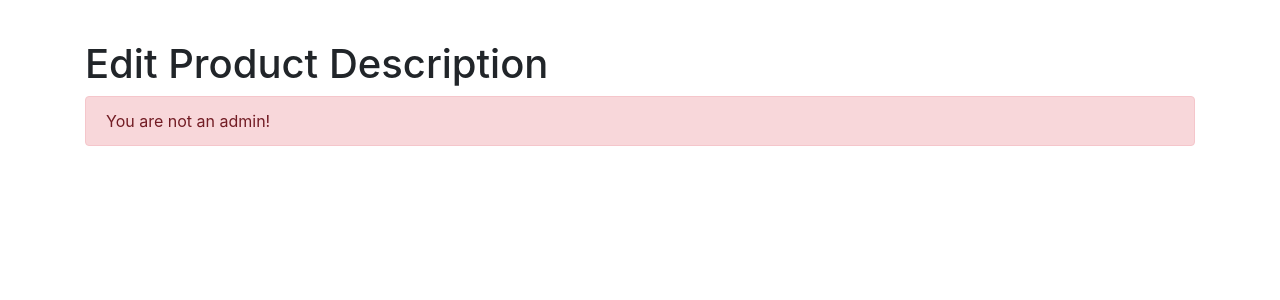
After one commit to EmileLoosveld/Belgium-Football-Emporium, a Flask app: page /admin in a window 1280 px wide. The commit adds this page. Shown: the top 300 px of the page. Run offline with Flask 3, Linux system fonts and the light colour scheme; some libraries are stand-ins or nearby versions.

Commit message:
Last files of default challenge

```diff
--- a/app.py
+++ b/app.py
@@ -1,18 +1,74 @@
-from flask import Flask, render_template, request
+from flask import Flask, render_template, request, jsonify
+import logging
 import sqlite3
+import time
+import os
 
-app = Flask(__name__)
+app = Flask(__name__, static_folder='assets/images')
+
+DATABASE = 'db/items.db'
+SQLFILE = 'db/init.sql'
+
+
+# DB query to search items
+def DBSearchItems(query, args=()):
+    print(args[0])
+    if args[0] == '7':
+        hidden_data = [(7, "Vlag", "Vlag om te supporteren voor de nationale ploeg van België", 20, "7.png")]
+        return hidden_data
+    else:
+        conn = sqlite3.connect(DATABASE)
+        cursor = conn.cursor()
+        cursor.execute(query, args)
+        rows = cursor.fetchall()
+        conn.close()
+        return rows
+
+# DB query to update the description from items as Admin!
+def DBUpdateDescription(product_id, new_description):
+    conn = sqlite3.connect(DATABASE)
+    cursor = conn.cursor()
+    query = "UPDATE items SET description = '" + new_description + "' WHERE id = " + str(product_id)
+    cursor.executescript(query)
+    conn.commit()
+    conn.close()
+
+
+## DEFAULT ROUTES TO THE PAGES
+
+@app.route('/admin')
+def admin():
+    return render_template('admin.html')
 
 @app.route('/')
 def hello():
-    return render_template('homepage.html', name="je moeder")
+    return render_template('homepage.html')
 
+
+# Search request to GET the products
 @app.route('/search', methods=['GET'])
 def search():
-    search_id = request.args.get('id') # Haal het ID op uit de querystring van het verzoek
-    # Voer de zoekopdracht uit en krijg de resultaten terug (dummy resultaten hier)
-    results = [{'id': 1}, {'id': 2}]  # Dummy resultaten, vervang dit door echte zoeklogica
-    return jsonify(results)
+    search_id = request.args.get('id')
+    results = DBSearchItems("SELECT * FROM items WHERE id = ?", (search_id,))
+    # Format the results
+    formatted_results = [{'id': row[0], 'name': row[1], 'description': row[2], 'price': row[3], 'image': row[4]} for row in results]
+    return jsonify(formatted_results)
+
+# API call to edit the post as admin!
+@app.route('/edit', methods=['POST'])
+def edit_description():
+    if request.cookies.get('role') != 'admin':
+        return jsonify(message="Unauthorized access!"), 401
+    data = request.json
+    product_id = data.get('id')
+    new_description = data.get('description')
+    if not product_id or not new_description:
+        return jsonify(message="Product ID and new description are required."), 400
+    try:
+        DBUpdateDescription(product_id, new_description)
+        return jsonify(message="Description updated successfully."), 200
+    except Exception as e:
+        return jsonify(message=str(e)), 500
 
 
 if __name__ == '__main__':
--- /dev/null
+++ b/templates/admin.html
@@ -0,0 +1,80 @@
+<!DOCTYPE html>
+<html lang="en">
+
+<head>
+    <meta charset="UTF-8">
+    <meta name="viewport" content="width=device-width, initial-scale=1.0">
+    <title>Edit Product Description</title>
+    <link href="https://stackpath.bootstrapcdn.com/bootstrap/4.5.2/css/bootstrap.min.css" rel="stylesheet">
+    <style>
+        .container {
+            margin-top: 5vh;
+        }
+
+        .admin-only {
+            display: none;
+        }
+    </style>
+</head>
+
+<body>
+
+    <div class="container">
+        <h1>Edit Product Description</h1>
+        <div id="message"></div>
+        <div class="form-group admin-only" id="admin-section">
+            <label for="product-id">Product ID:</label>
+            <input type="text" class="form-control" id="product-id" placeholder="Enter Product ID">
+        </div>
+        <div class="form-group admin-only" id="description-section">
+            <label for="description">New Description:</label>
+            <textarea class="form-control" id="description" rows="3" placeholder="Enter New Description"></textarea>
+        </div>
+        <button class="btn btn-primary admin-only" id="edit-button">Edit Description</button>
+    </div>
+
+    <script>
+        document.addEventListener('DOMContentLoaded', function () {
+            var message = document.getElementById('message');
+            var isAdmin = document.cookie.split(';').some(function (cookie) {
+                return cookie.trim().startsWith('role=admin');
+            });
+            if (!isAdmin) {
+                message.innerHTML = '<div class="alert alert-danger" role="alert">You are not an admin!</div>';
+            } else {
+                // If user is admin, show the input fields and button
+                document.getElementById('admin-section').classList.remove('admin-only');
+                document.getElementById('description-section').classList.remove('admin-only');
+                document.getElementById('edit-button').classList.remove('admin-only');
+            }
+
+            document.getElementById('edit-button').addEventListener('click', function () {
+                var productId = document.getElementById('product-id').value;
+                var newDescription = document.getElementById('description').value;
+                if (!productId || !newDescription) {
+                    alert('Please enter both product ID and new description.');
+                    return;
+                }
+                var xhr = new XMLHttpRequest();
+                xhr.open('POST', '/edit', true);
+                xhr.setRequestHeader('Content-Type', 'application/json');
+                xhr.onreadystatechange = function () {
+                    if (xhr.readyState === XMLHttpRequest.DONE) {
+                        if (xhr.status === 200) {
+                            alert('Description updated successfully.');
+                        } else {
+                            alert('Error updating description: ' + xhr.responseText);
+                        }
+                    }
+                };
+                xhr.send(JSON.stringify({
+                    id: productId,
+                    description: newDescription
+                }));
+            });
+        });
+    </script>
+
+</body>
+
+</html>
```
Also changed, not shown: templates/homepage.html (+66 -4 lines), db/items.db (added).
